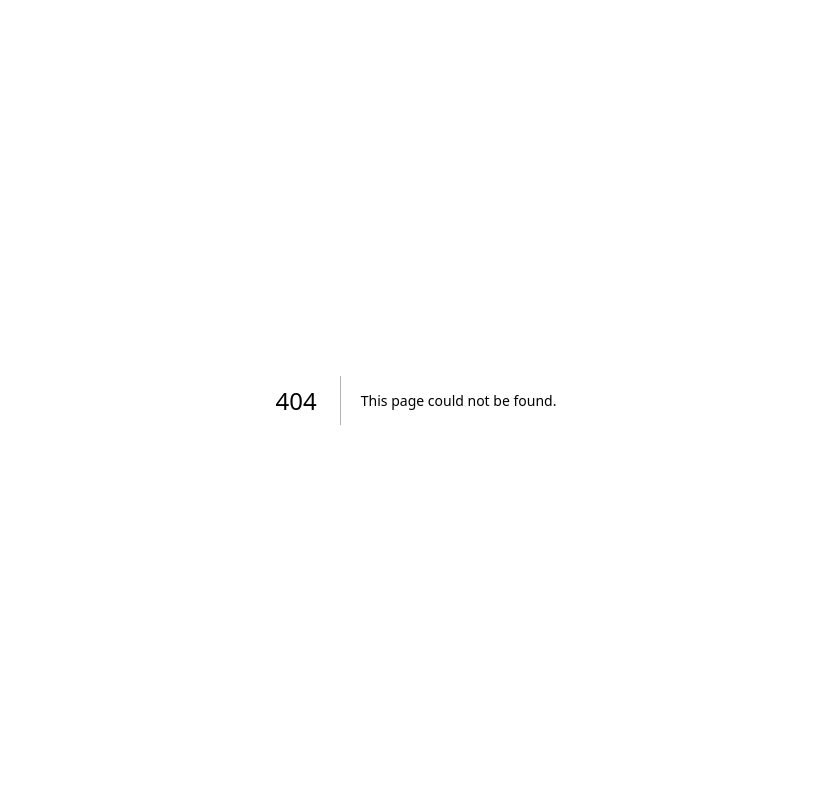
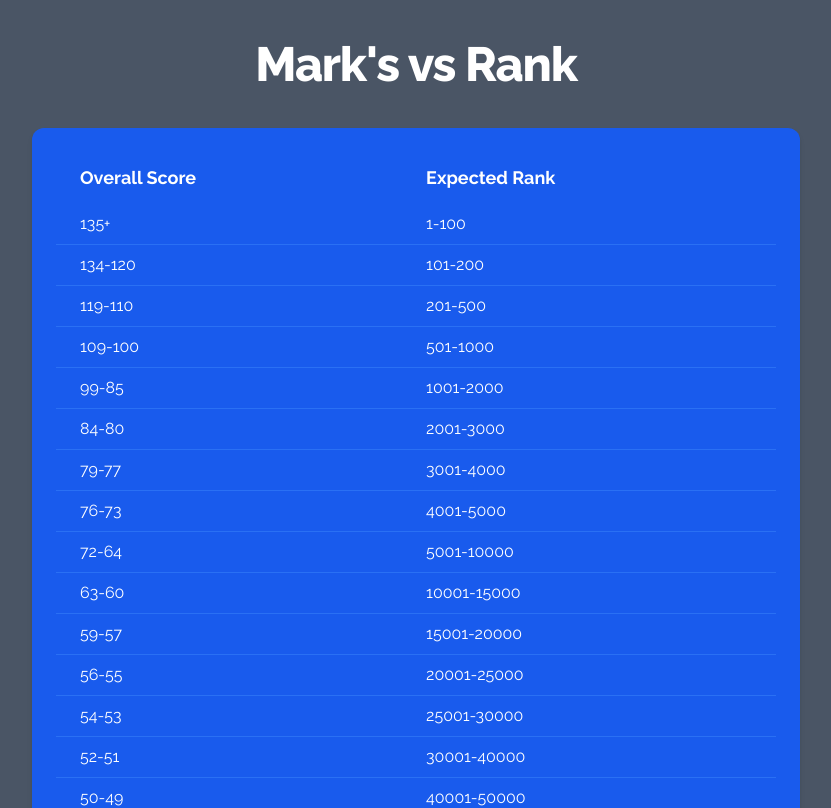
Before and after one commit to vikasjakkula/recall, a Next.js app: page /cutoff in a window 1280 px wide. Before the commit this address had no page. Shown: the top 808 px of the page, without its empty margins (224-1055 px from the left). Built offline with nearby package versions, Linux system fonts and the light colour scheme.

Commit message:
updated the cutoff's outlet to next level.

```diff
--- /dev/null
+++ b/app/cutoff/page.tsx
@@ -0,0 +1,51 @@
+import React from "react";
+
+const cutoffData = [
+  { score: "135+", rank: "1-100" },
+  { score: "134-120", rank: "101-200" },
+  { score: "119-110", rank: "201-500" },
+  { score: "109-100", rank: "501-1000" },
+  { score: "99-85", rank: "1001-2000" },
+  { score: "84-80", rank: "2001-3000" },
+  { score: "79-77", rank: "3001-4000" },
+  { score: "76-73", rank: "4001-5000" },
+  { score: "72-64", rank: "5001-10000" },
+  { score: "63-60", rank: "10001-15000" },
+  { score: "59-57", rank: "15001-20000" },
+  { score: "56-55", rank: "20001-25000" },
+  { score: "54-53", rank: "25001-30000" },
+  { score: "52-51", rank: "30001-40000" },
+  { score: "50-49", rank: "40001-50000" },
+  { score: "48-47", rank: "50001-65000" },
+  { score: "46", rank: "65001-Last" },
+];
+
+export default function CutoffPage() {
+  return (
+    <div className="min-h-screen bg-gray-600 py-10 px-2 md:px-0 font-raleway">
+      <div className="max-w-3xl mx-auto">
+        <h1 className="text-4xl md:text-5xl font-extrabold text-white mb-10 text-center tracking-tight font-raleway">
+          Mark's vs Rank
+        </h1>
+        <div className="overflow-x-auto rounded-xl shadow-md bg-blue-600/90 p-6">
+          <table className="min-w-full text-left text-white font-raleway">
+            <thead>
+              <tr>
+                <th className="px-6 py-3 text-lg font-bold">Overall Score</th>
+                <th className="px-6 py-3 text-lg font-bold">Expected Rank</th>
+              </tr>
+            </thead>
+            <tbody>
+              {cutoffData.map((row, idx) => (
+                <tr key={idx} className="border-b border-blue-400/30 last:border-none">
+                  <td className="px-6 py-2 whitespace-nowrap">{row.score}</td>
+                  <td className="px-6 py-2 whitespace-nowrap">{row.rank}</td>
+                </tr>
+              ))}
+            </tbody>
+          </table>
+        </div>
+      </div>
+    </div>
+  );
+}
--- a/app/page.tsx
+++ b/app/page.tsx
@@ -149,7 +149,7 @@ export default function Home() {
               <a href="#features" className="text-gray-600 font-raleway hover:text-blue-600 transition-colors">Features</a>
               <a href="#test-series" className="text-gray-600 font-raleway hover:text-blue-600 transition-colors">Test Series</a>
               <Link href="/syllabus" className="text-gray-600 font-raleway hover:text-blue-600 transition-colors">Syllabus</Link>
-              <a href="#marks-vs-rank" className="text-gray-600 font-raleway hover:text-blue-600 transition-colors">Cutoff's</a>
+              <Link href="/cutoff" className="text-gray-600 font-raleway hover:text-blue-600 transition-colors">Cutoff's</Link>
               <a href="#pricing" className="text-gray-600 font-raleway hover:text-blue-600 transition-colors">Pricing</a>
             </nav>
           </div>
@@ -569,42 +569,6 @@ export default function Home() {
           </div>
         </section>
 
-        {/* Mark's vs Rank Shortcut Button in Navbar */}
-        {/*
-          To add the "Mark's vs Rank" shortcut button in the navbar,
-          you should update your main navigation (likely in your layout or header component).
-          Example JSX for the navbar (add this after "Features" and after "Pricing"):
-        */}
-        {/*
-          <nav className="flex items-center gap-4">
-            <a href="#features" className="text-gray-700 hover:text-blue-600 transition">Features</a>
-            <a href="#test-series" className="text-gray-700 hover:text-blue-600 transition">Test Series</a>
-            <a href="#pricing" className="text-gray-700 hover:text-blue-600 transition">Pricing</a>
-            <a
-              href="#marks-vs-rank"
-              className="text-gray-700 hover:text-blue-600 transition font-semibold px-3 py-1 rounded-md"
-            >
-              Mark's vs Rank
-            </a>
-            {/* ...other buttons */}
-          {/*
-            <nav className="flex items-center gap-4">
-              <a href="#features" className="text-gray-700 hover:text-blue-600 transition">Features</a>
-              <a href="#test-series" className="text-gray-700 hover:text-blue-600 transition">Test Series</a>
-              <a href="#pricing" className="text-gray-700 hover:text-blue-600 transition">Pricing</a>
-              <a
-                href="#marks-vs-rank"
-                className="text-gray-700 hover:text-blue-600 transition font-semibold px-3 py-1 rounded-md"
-              >
-                Mark's vs Rank
-              </a>
-              {/* ...other buttons */}
-            {/* Mark's vs Rank Section */}
-            <section id="marks-vs-rank" className="container mx-auto px-4 sm:px-8 max-w-7xl py-24 flex flex-col items-center">
-              <h2 className="text-4xl md:text-5xl font-bold text-center mb-16 text-blue-600 font-sans">Mark's vs Rank</h2>
-              <img src="/markvsrank.png" alt="( Mark's vs Rank )" className="w-full max-w-3xl rounded-xl shadow-lg border border-gray-200 font-raleway" />
-            </section>
-
         {/* Pricing Section */}
         <section id="pricing" className="container mx-auto px-8 max-w-7xl py-16">
           <div className="text-center mb-12">
```
Lines whose indentation alone changed are shown as unchanged.
